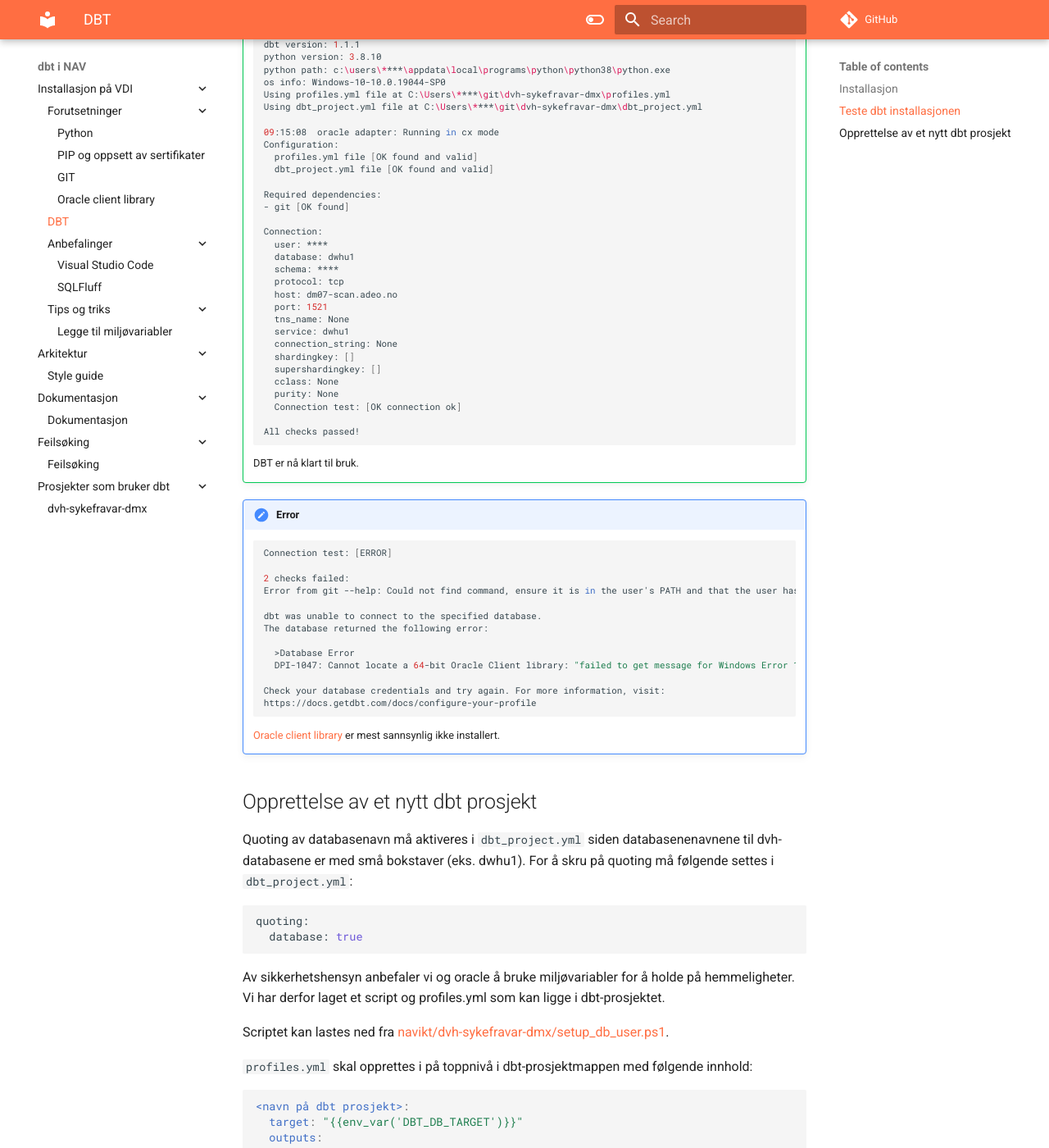
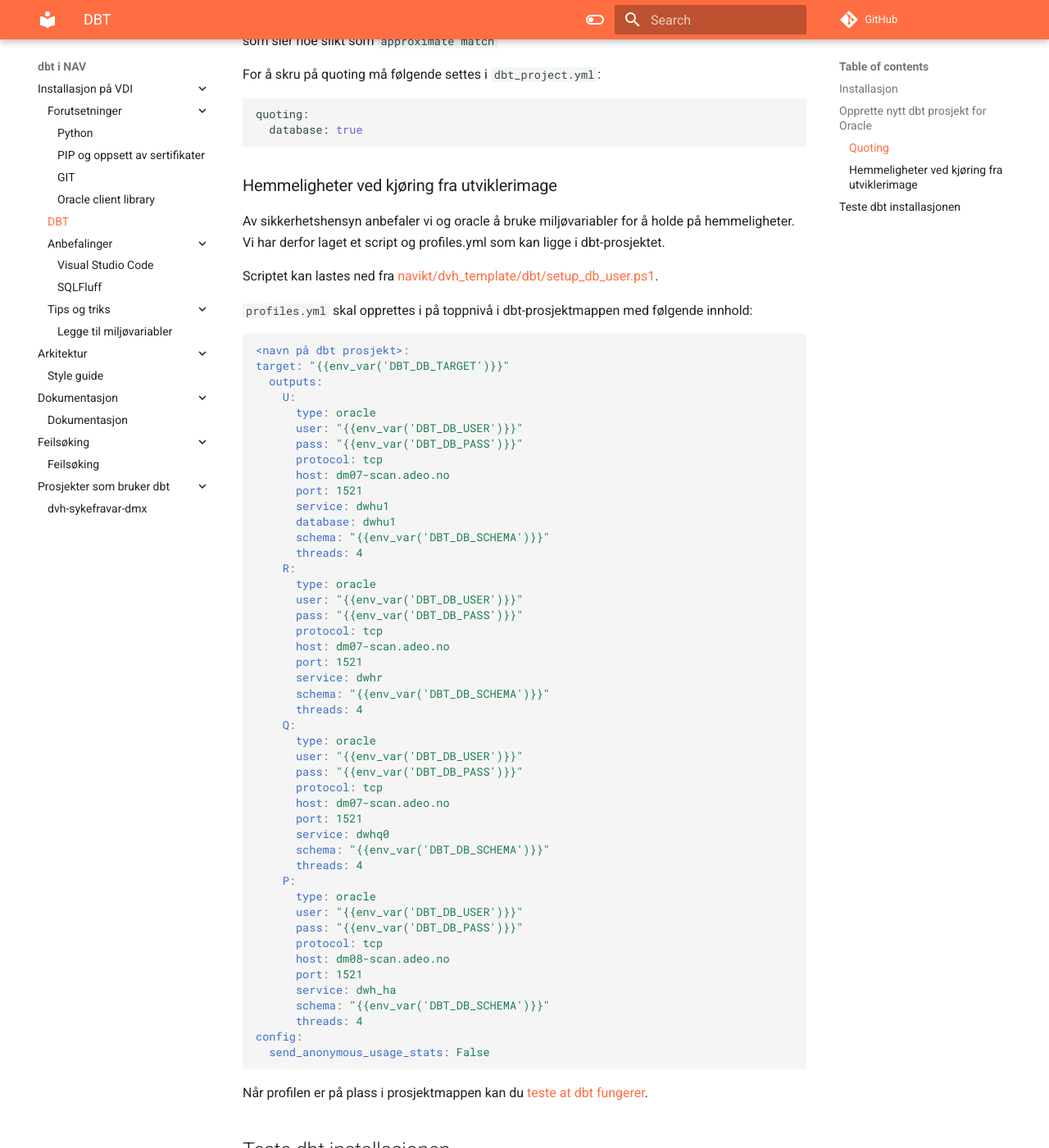
Before and after one commit to navikt/dbt-i-nav, an MkDocs documentation site: the page built from docs/vdi/dbt.md, in a window 1280 px wide and 1400 px high, scrolled down 1176 px. Shown: the whole window at 82% size. Built offline with MkDocs 1.6.1 and Material for MkDocs 9.7.7, drawn with Linux system fonts in a browser that asks for light colours; comment, search, counter and statistics services are not loaded; some of the changed text lies outside the part shown.

Commit message:
Oppsett av nytt prosjekt

````diff
--- a/docs/vdi/dbt.md
+++ b/docs/vdi/dbt.md
@@ -27,6 +27,89 @@
     I noen tilfeller har vi opplevd at [Microsoft Visual C++]( https://visualstudio.microsoft.com/visual-cpp-build-tools/) mangler.
 
 
+## Opprette nytt dbt prosjekt for Oracle
+
+Oppsettet av nytt prosjekt er forenklet og tilpasset datavarehus. Det er laget eksempelprosjekt i [dvh_template](https://github.com/navikt/dvh_template) for bruk av dbt til komponentskjemaer. dbt prosjektet ligger da under mappen [dbt](https://github.com/navikt/dvh_template/tree/master/dbt).
+
+
+- For nye komponenter er det bare å opprette nytt github repo med utgangspunkt i [dvh_template](https://github.com/navikt/dvh_template).
+- For eksisterende komponentrepoer, ta en kopi av [dbt](https://github.com/navikt/dvh_template/tree/master/dbt) og lim inn i roten til komponentrepoet.
+
+Se [dokumentasjon](https://github.com/navikt/dvh_template/tree/master/dbt) for å ta i bruk prosjektet for detaljer.
+
+Hvis du ikke ønsker å ta i bruk standardprosjektet, men heller kjøre `dbt init` er det noen ting som kan skape uforståelige feilmeldinger:
+
+### Quoting
+Quoting av databasenavn må aktiveres i `dbt_project.yml` siden databasenenavnene til dvh-databasene er med små bokstaver (eks. dwhu1). Hvis ikke dette gjøres kommer det feilmeling som sier noe slikt som `approximate match`
+
+For å skru på quoting må
+følgende settes i `dbt_project.yml`:
+
+```shell
+quoting:
+  database: true
+```
+
+### Hemmeligheter ved kjøring fra utviklerimage
+Av sikkerhetshensyn anbefaler vi og oracle å bruke miljøvariabler for å holde på
+hemmeligheter. Vi har derfor laget et script og profiles.yml som kan ligge i
+dbt-prosjektet.
+
+Scriptet kan lastes ned fra [navikt/dvh_template/dbt/setup_db_user.ps1](https://github.com/navikt/dvh_template/blob/master/dbt/setup_db_user.ps1).
+
+`profiles.yml` skal opprettes i på toppnivå i dbt-prosjektmappen med følgende innhold:
+
+```yaml
+<navn på dbt prosjekt>:
+target: "{{env_var('DBT_DB_TARGET')}}"
+  outputs:
+    U:
+      type: oracle
+      user: "{{env_var('DBT_DB_USER')}}"
+      pass: "{{env_var('DBT_DB_PASS')}}"
+      protocol: tcp
+      host: dm07-scan.adeo.no
+      port: 1521
+      service: dwhu1
+      database: dwhu1
+      schema: "{{env_var('DBT_DB_SCHEMA')}}"
+      threads: 4
+    R:
+      type: oracle
+      user: "{{env_var('DBT_DB_USER')}}"
+      pass: "{{env_var('DBT_DB_PASS')}}"
+      protocol: tcp
+      host: dm07-scan.adeo.no
+      port: 1521
+      service: dwhr
+      schema: "{{env_var('DBT_DB_SCHEMA')}}"
+      threads: 4
+    Q:
+      type: oracle
+      user: "{{env_var('DBT_DB_USER')}}"
+      pass: "{{env_var('DBT_DB_PASS')}}"
+      protocol: tcp
+      host: dm07-scan.adeo.no
+      port: 1521
+      service: dwhq0
+      schema: "{{env_var('DBT_DB_SCHEMA')}}"
+      threads: 4
+    P:
+      type: oracle
+      user: "{{env_var('DBT_DB_USER')}}"
+      pass: "{{env_var('DBT_DB_PASS')}}"
+      protocol: tcp
+      host: dm08-scan.adeo.no
+      port: 1521
+      service: dwh_ha
+      schema: "{{env_var('DBT_DB_SCHEMA')}}"
+      threads: 4
+config:
+  send_anonymous_usage_stats: False
+
+```
+
+Når profilen er på plass i prosjektmappen kan du [teste at dbt fungerer](#teste-dbt-installasjonen).
 
 ## Teste dbt installasjonen
 
@@ -107,73 +190,3 @@
     ```
 
     [Oracle client library](oracle-client-library.md) er mest sannsynlig ikke installert.
-
-## Opprettelse av et nytt dbt prosjekt
-
-Quoting av databasenavn må aktiveres i `dbt_project.yml` siden databasenenavnene
-til dvh-databasene er med små bokstaver (eks. dwhu1). For å skru på quoting må
-følgende settes i `dbt_project.yml`:
-
-```shell
-quoting:
-  database: true
-```
-
-Av sikkerhetshensyn anbefaler vi og oracle å bruke miljøvariabler for å holde på
-hemmeligheter. Vi har derfor laget et script og profiles.yml som kan ligge i
-dbt-prosjektet.
-
-Scriptet kan lastes ned fra [navikt/dvh-sykefravar-dmx/setup_db_user.ps1](https://github.com/navikt/dvh-sykefravar-dmx/blob/main/setup_db_user.ps1).
-
-`profiles.yml` skal opprettes i på toppnivå i dbt-prosjektmappen med følgende innhold:
-
-```yaml
-<navn på dbt prosjekt>:
-  target: "{{env_var('DBT_DB_TARGET')}}"
-  outputs:
-    dwhu1:
-      type: oracle
-      user: "{{env_var('DBT_DB_USER')}}"
-      pass: "{{env_var('DBT_DB_PASS')}}"
-      protocol: tcp
-      host: dm07-scan.adeo.no
-      port: 1521
-      service: dwhu1
-      schema: "{{env_var('DBT_DB_SCHEMA')}}"
-      threads: 4
-    dwhr:
-      type: oracle
-      user: "{{env_var('DBT_DB_USER')}}"
-      pass: "{{env_var('DBT_DB_PASS')}}"
-      protocol: tcp
-      host: dm07-scan.adeo.no
-      port: 1521
-      service: dwhr
-      schema: "{{env_var('DBT_DB_SCHEMA')}}"
-      threads: 4
-    dwhq0:
-      type: oracle
-      user: "{{env_var('DBT_DB_USER')}}"
-      pass: "{{env_var('DBT_DB_PASS')}}"
-      protocol: tcp
-      host: dm07-scan.adeo.no
-      port: 1521
-      service: dwhq0
-      schema: "{{env_var('DBT_DB_SCHEMA')}}"
-      threads: 4
-    prod:
-      type: oracle
-      user: "{{env_var('DBT_DB_USER')}}"
-      pass: "{{env_var('DBT_DB_PASS')}}"
-      protocol: tcp
-      host: dm08-scan.adeo.no
-      port: 1521
-      service: dwh_ha
-      schema: "{{env_var('DBT_DB_SCHEMA')}}"
-      threads: 4
-config:
-  send_anonymous_usage_stats: False
-
-```
-
-Når profilen er på plass i prosjektmappen kan du [teste at dbt fungerer](#teste-dbt-installasjonen).
````
